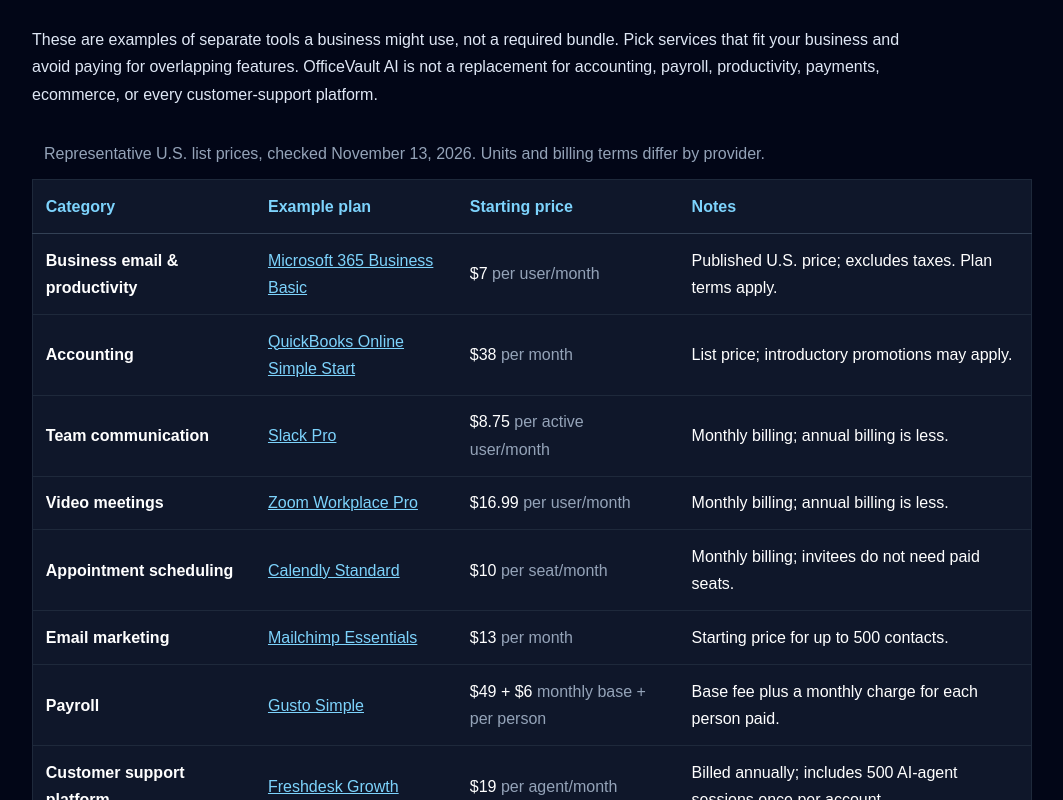
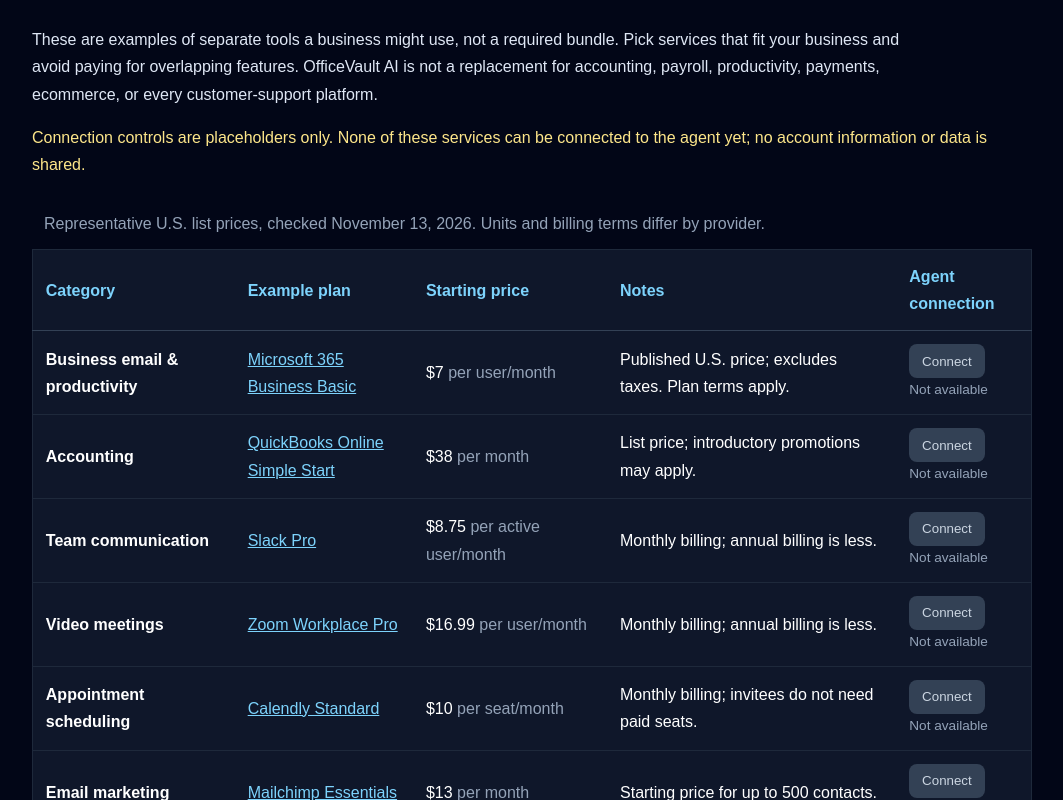
Before and after one commit to DixonSolutionsAI/dixon-ai-solutions, a Next.js app: page /landing-page in a window 1280 px wide. Shown: the part 3760-4560 px from the top of the page, without its empty margins (108-1171 px from the left). Built offline with nearby package versions, Linux system fonts and the light colour scheme.

Commit message:
Add service connection placeholders
Co-authored-by: Copilot <223556219+Copilot@users.noreply.github.com>

```diff
--- a/app/pricing-content.js
+++ b/app/pricing-content.js
@@ -140,11 +140,15 @@ export default function PricingPage() {
             OfficeVault AI is not a replacement for accounting, payroll, productivity, payments,
             ecommerce, or every customer-support platform.
           </p>
+          <p id="connections-preview" role="note" style={{ color: "#fde68a" }}>
+            Connection controls are placeholders only. None of these services can be connected to
+            the agent yet; no account information or data is shared.
+          </p>
           <div style={{ overflowX: "auto", marginTop: "1.25rem" }}>
             <table
               style={{
                 width: "100%",
-                minWidth: "780px",
+                minWidth: "950px",
                 borderCollapse: "collapse",
                 background: "#0f172a",
                 border: "1px solid #1e293b",
@@ -162,7 +166,7 @@ export default function PricingPage() {
               </caption>
               <thead>
                 <tr>
-                  {["Category", "Example plan", "Starting price", "Notes"].map((heading) => (
+                  {["Category", "Example plan", "Starting price", "Notes", "Agent connection"].map((heading) => (
                     <th
                       key={heading}
                       scope="col"
@@ -207,6 +211,18 @@ export default function PricingPage() {
                     <td style={{ padding: "0.8rem", borderBottom: "1px solid #1e293b" }}>
                       {item.details}
                     </td>
+                    <td style={{ padding: "0.8rem", borderBottom: "1px solid #1e293b" }}>
+                      <button
+                        type="button"
+                        disabled
+                        aria-label={`Connect ${item.vendor} to OfficeVault AI`}
+                        aria-describedby="connections-preview"
+                        style={{ background: "#334155", color: "#cbd5e1", border: 0, borderRadius: "8px", padding: "0.6rem 0.8rem", cursor: "not-allowed", whiteSpace: "nowrap" }}
+                      >
+                        Connect
+                      </button>
+                      <div style={{ color: "#94a3b8", fontSize: "0.85rem" }}>Not available</div>
+                    </td>
                   </tr>
                 ))}
               </tbody>
```
Also changed, not shown: 1 other file (tests, documents, lock files or other folders).
